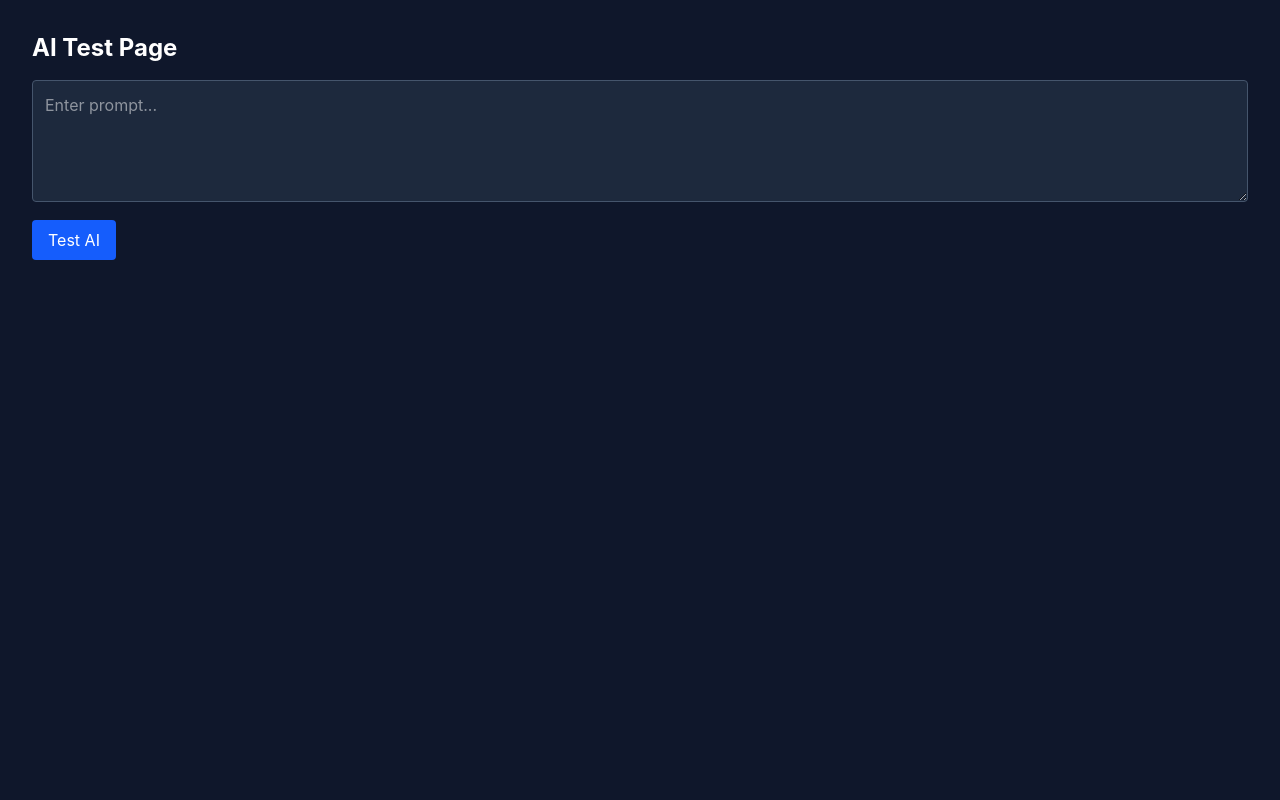
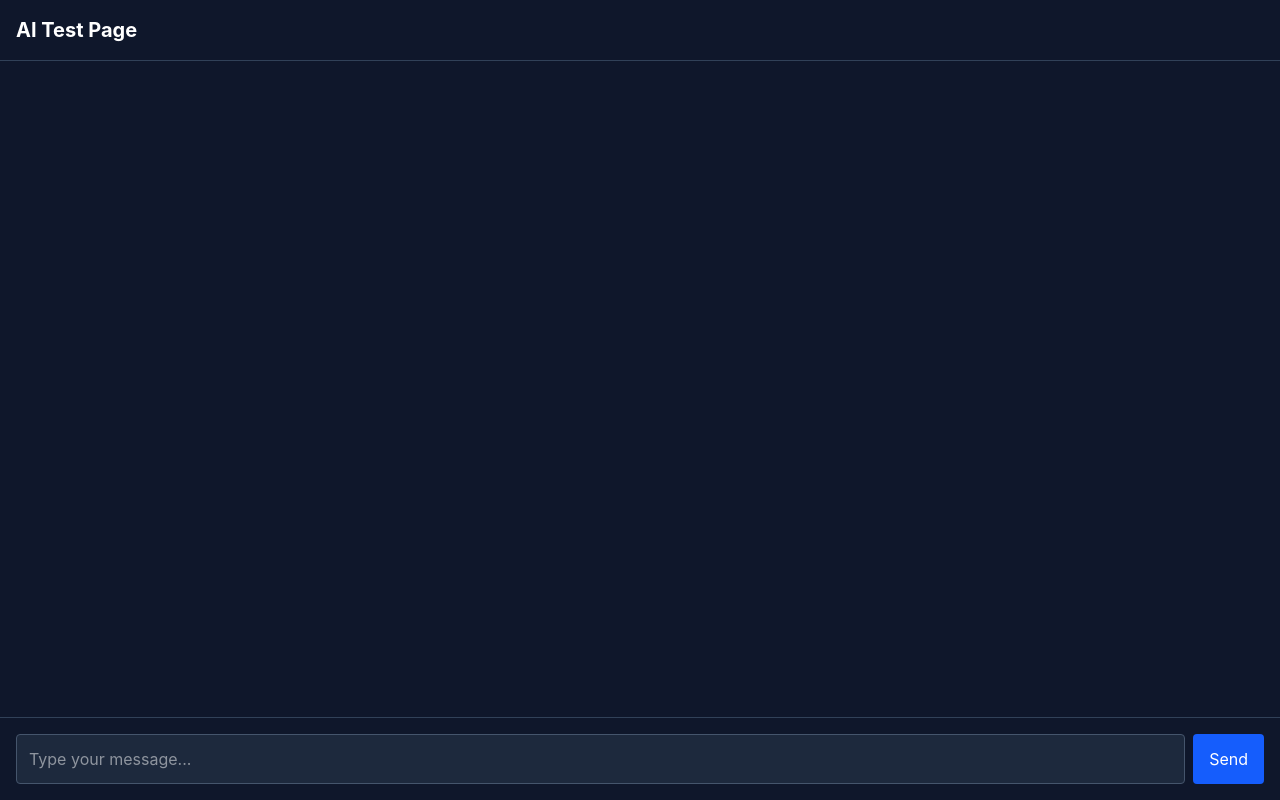
Before and after one commit to fpremuz/orbitwatch, a React (Vite) app in the folder frontend/: page /ai/test in a window 1280 px wide. Built offline with nearby package versions, Linux system fonts and the light colour scheme.

Commit message:
improved ui to look like a chat

```diff
--- a/frontend/src/pages/AITestPage.tsx
+++ b/frontend/src/pages/AITestPage.tsx
@@ -1,52 +1,104 @@
 import { useState } from "react";
 import axios from "axios";
 
+type Message = {
+  role: "user" | "ai";
+  content: string;
+};
+
 export default function AITestPage() {
   const [prompt, setPrompt] = useState("");
-  const [result, setResult] = useState<any>(null);
+  const [messages, setMessages] = useState<Message[]>([]);
   const [loading, setLoading] = useState(false);
 
-  const testAI = async () => {
+  const sendPrompt = async () => {
+    if (!prompt.trim()) return;
+
+    const userMessage: Message = {
+      role: "user",
+      content: prompt,
+    };
+
+    setMessages((prev) => [...prev, userMessage]);
+    setPrompt("");
     setLoading(true);
-    setResult(null);
 
     try {
       const res = await axios.post("http://localhost:8000/ai/test", {
         prompt,
       });
 
-      setResult(res.data);
+      const aiMessage: Message = {
+        role: "ai",
+        content: res.data.output,
+      };
+
+      setMessages((prev) => [...prev, aiMessage]);
     } catch (err: any) {
-      setResult({ error: err.message });
+      setMessages((prev) => [
+        ...prev,
+        {
+          role: "ai",
+          content: "Error calling AI: " + err.message,
+        },
+      ]);
     } finally {
       setLoading(false);
     }
   };
 
   return (
-    <div className="min-h-screen bg-slate-900 text-white p-8">
-      <h1 className="text-2xl font-bold mb-4">AI Test Page</h1>
+    <div className="min-h-screen bg-slate-900 text-white flex flex-col">
+      {/* Header */}
+      <div className="p-4 border-b border-slate-700">
+        <h1 className="text-xl font-bold">AI Test Page</h1>
+      </div>
 
-      <textarea
-        className="w-full p-3 rounded bg-slate-800 border border-slate-600"
-        rows={4}
-        value={prompt}
-        onChange={(e) => setPrompt(e.target.value)}
-        placeholder="Enter prompt..."
-      />
+      {/* Messages */}
+      <div className="flex-1 p-4 space-y-4 overflow-auto">
+        {messages.map((msg, i) => (
+          <div
+            key={i}
+            className={`flex ${
+              msg.role === "user" ? "justify-end" : "justify-start"
+            }`}
+          >
+            <div
+              className={`max-w-[70%] px-4 py-2 rounded-lg ${
+                msg.role === "user"
+                  ? "bg-blue-600 text-white"
+                  : "bg-slate-700 text-white"
+              }`}
+            >
+              {msg.content}
+            </div>
+          </div>
+        ))}
 
-      <button
-        className="mt-3 px-4 py-2 bg-blue-600 rounded hover:bg-blue-700"
-        onClick={testAI}
-      >
-        {loading ? "Thinking..." : "Test AI"}
-      </button>
+        {loading && (
+          <div className="text-slate-400">AI is thinking...</div>
+        )}
+      </div>
 
-      {result && (
-        <pre className="mt-6 bg-slate-800 p-4 rounded overflow-auto">
-          {JSON.stringify(result, null, 2)}
-        </pre>
-      )}
+      {/* Input */}
+      <div className="p-4 border-t border-slate-700 flex gap-2">
+        <input
+          className="flex-1 p-3 rounded bg-slate-800 border border-slate-600"
+          value={prompt}
+          onChange={(e) => setPrompt(e.target.value)}
+          placeholder="Type your message..."
+          onKeyDown={(e) => {
+            if (e.key === "Enter") sendPrompt();
+          }}
+        />
+
+        <button
+          onClick={sendPrompt}
+          className="px-4 py-2 bg-blue-600 rounded hover:bg-blue-700"
+        >
+          Send
+        </button>
+      </div>
     </div>
   );
 }
```
